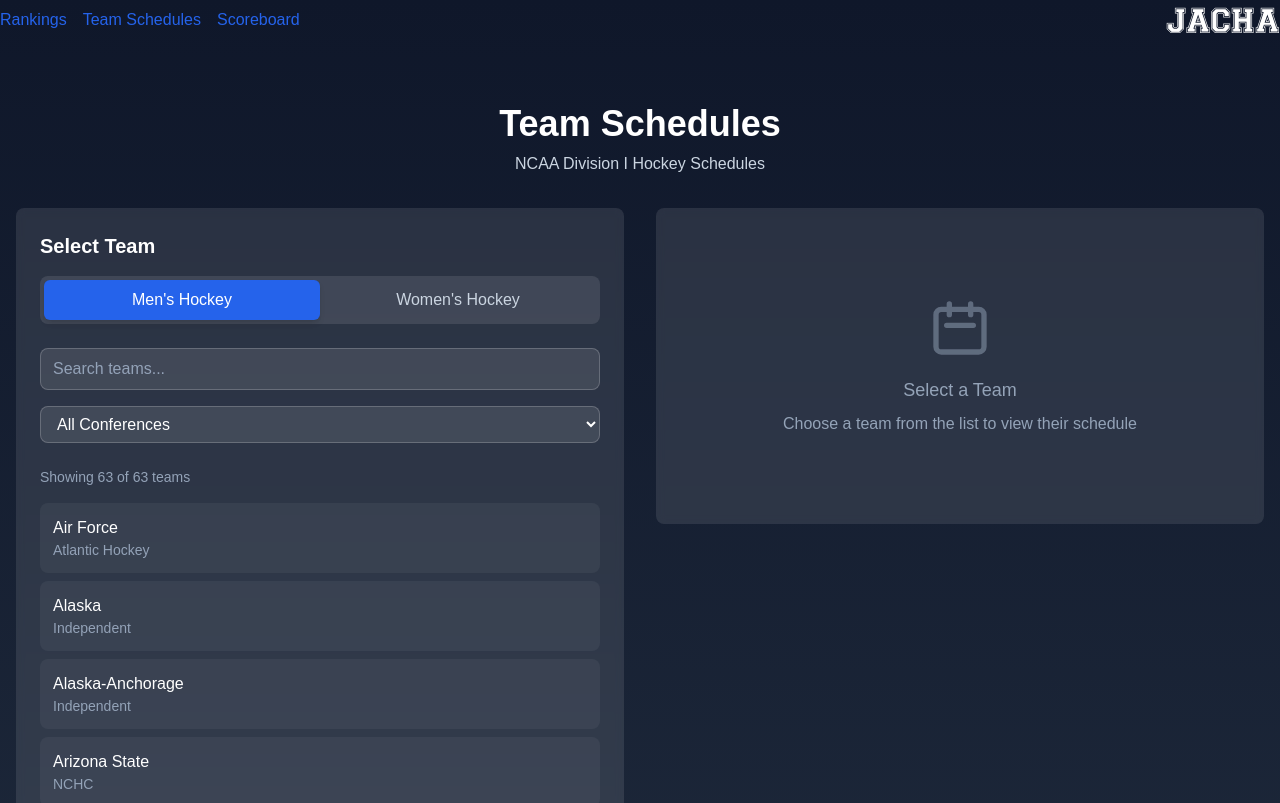
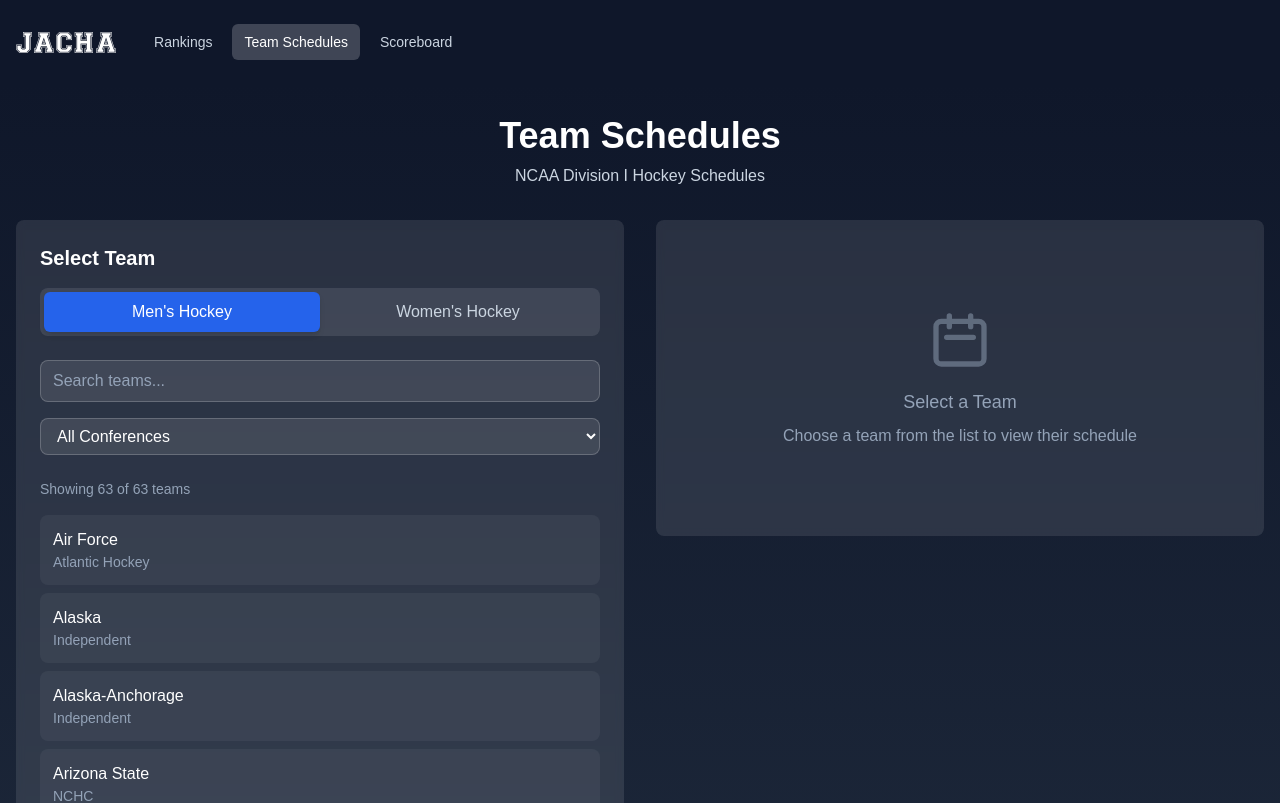
Before and after one commit to stefanlut/jacha, a Next.js app: page /teams in a window 1280 px wide. Shown: the top 803 px of the page. Built offline with nearby package versions, Linux system fonts and the light colour scheme.

Commit message:
Enhance scoreboard date handling and improve header navigation for better user experience

```diff
--- a/src/app/api/scoreboard/route.ts
+++ b/src/app/api/scoreboard/route.ts
@@ -7,18 +7,21 @@ export async function GET(request: NextRequest) {
     const gender = (searchParams.get('gender') as 'men' | 'women') || 'men';
     const dateParam = searchParams.get('date');
 
-    // Parse date parameter or use today
+    // Parse date parameter or use today. Normalize to UTC-noon to avoid timezone shifting.
     let targetDate: Date;
     if (dateParam) {
-      targetDate = new Date(dateParam);
-      if (isNaN(targetDate.getTime())) {
+      const match = dateParam.match(/^(\d{4})-(\d{2})-(\d{2})$/);
+      if (!match) {
         return NextResponse.json(
           { error: 'Invalid date format. Use YYYY-MM-DD format.' },
           { status: 400 }
         );
       }
+  const [, y, m, d] = match;
+      targetDate = new Date(Date.UTC(Number(y), Number(m) - 1, Number(d), 12, 0, 0));
     } else {
-      targetDate = new Date();
+      const now = new Date();
+      targetDate = new Date(Date.UTC(now.getUTCFullYear(), now.getUTCMonth(), now.getUTCDate(), 12, 0, 0));
     }
 
     const scoreboard = await CHNScoreboardScraper.scrapeScoreboard(targetDate, gender);
--- a/src/app/components/Header.tsx
+++ b/src/app/components/Header.tsx
@@ -1,18 +1,63 @@
 'use client';
 
 import Link from 'next/link';
+import { usePathname } from 'next/navigation';
+import { useState } from 'react';
+
+function NavLink({ href, children }: { href: string; children: React.ReactNode }) {
+  const pathname = usePathname();
+  const isActive = href === '/' ? pathname === '/' : pathname.startsWith(href);
+  const base = 'px-3 py-2 rounded-md text-sm font-medium transition-colors';
+  const active = 'bg-white/20 text-white';
+  const idle = 'text-slate-300 hover:text-white';
+  return (
+    <Link href={href} className={`${base} ${isActive ? active : idle}`}>
+      {children}
+    </Link>
+  );
+}
 
 export default function Header() {
+  const [open, setOpen] = useState(false);
+
   return (
-    <header className="mb-8 flex items-center justify-between">
-      <nav className="flex gap-4">
-        <Link href="/" className="text-blue-600 hover:text-blue-800">Rankings</Link>
-        <Link href="/teams" className="text-blue-600 hover:text-blue-800">Team Schedules</Link>
-        <Link href="/scoreboard" className="text-blue-600 hover:text-blue-800">Scoreboard</Link>
-      </nav>
-      <Link href="/" className="font-varsity text-4xl text-white no-underline">
-        JACHA
-      </Link>
+    <header className="flex items-center justify-between">
+      <div className="flex items-center gap-6">
+        <Link href="/" className="font-varsity text-3xl text-white no-underline tracking-wider">
+          JACHA
+        </Link>
+        <nav className="hidden md:flex items-center gap-2">
+          <NavLink href="/">Rankings</NavLink>
+          <NavLink href="/teams">Team Schedules</NavLink>
+          <NavLink href="/scoreboard">Scoreboard</NavLink>
+        </nav>
+      </div>
+
+      {/* Mobile menu button */}
+      <button
+        aria-label="Toggle navigation menu"
+        className="md:hidden text-slate-200 hover:text-white focus:outline-none focus:ring-2 focus:ring-white/30 rounded p-2"
+        onClick={() => setOpen(!open)}
+      >
+        <svg className="h-6 w-6" viewBox="0 0 24 24" fill="none" stroke="currentColor" strokeWidth="2" strokeLinecap="round" strokeLinejoin="round">
+          {open ? (
+            <path d="M18 6L6 18M6 6l12 12" />
+          ) : (
+            <path d="M3 6h18M3 12h18M3 18h18" />
+          )}
+        </svg>
+      </button>
+
+      {/* Mobile menu panel */}
+      {open && (
+        <div className="absolute left-0 right-0 top-16 z-50 md:hidden bg-slate-800/95 backdrop-blur border-b border-white/10">
+          <div className="container mx-auto px-4 py-3 flex flex-col gap-2">
+            <NavLink href="/" >Rankings</NavLink>
+            <NavLink href="/teams">Team Schedules</NavLink>
+            <NavLink href="/scoreboard">Scoreboard</NavLink>
+          </div>
+        </div>
+      )}
     </header>
   );
 }
--- a/src/app/components/Scoreboard.tsx
+++ b/src/app/components/Scoreboard.tsx
@@ -20,7 +20,11 @@ export default function Scoreboard({ initialDate }: ScoreboardProps) {
       setError(null);
 
       try {
-        const dateParam = selectedDate.toISOString().split('T')[0];
+        // Build YYYY-MM-DD from local date parts to avoid timezone shifting
+        const y = selectedDate.getFullYear();
+        const m = String(selectedDate.getMonth() + 1).padStart(2, '0');
+        const d = String(selectedDate.getDate()).padStart(2, '0');
+        const dateParam = `${y}-${m}-${d}`;
         const response = await fetch(`/api/scoreboard?date=${dateParam}&gender=${selectedGender}`);
 
         if (!response.ok) {
--- a/src/app/layout.tsx
+++ b/src/app/layout.tsx
@@ -2,6 +2,7 @@ import type { Metadata } from "next";
 import { varsity, geistSans, geistMono } from './fonts';
 import "./globals.css";
 import { Analytics } from "@vercel/analytics/next"
+import Header from './components/Header';
 
 export const metadata: Metadata = {
   title: "JACHA - College Hockey Rankings",
@@ -19,6 +20,9 @@ export default function RootLayout({
         className={`${geistSans.variable} ${geistMono.variable} ${varsity.variable} antialiased bg-slate-900`}
       >
         <Analytics />
+        <div className="container mx-auto px-4 py-6">
+          <Header />
+        </div>
         {children}
       </body>
     </html>
--- a/src/app/page.tsx
+++ b/src/app/page.tsx
@@ -3,11 +3,9 @@
 import { useEffect, useState } from 'react';
 import axios from 'axios';
 import * as cheerio from 'cheerio';
-import Link from 'next/link';
 
 import PollSelector from './components/PollSelector';
 import { Poll } from './types';
-import { varsity } from './fonts';
 
 const defaultPoll: Poll = {
   id: 'd-i-mens-poll',
@@ -122,14 +120,9 @@ export default function Home() {
     <div className="min-h-screen bg-gradient-to-b from-slate-900 to-slate-800 text-white">
       <div className="container mx-auto px-4 py-8">
         <header className="text-center mb-8">
-          <h1 className={`text-5xl mb-2 ${varsity.className} tracking-wider`}>JACHA</h1>
+          <h1 className="text-2xl font-semibold mb-2">USCHO Division I Hockey Rankings</h1>
           <p className="text-slate-300">Just Another College Hockey App</p>
         </header>
-
-        <nav className="mb-8 flex gap-4">
-          <Link href="/" className="text-blue-600 hover:text-blue-800">Rankings</Link>
-          <Link href="/teams" className="text-blue-600 hover:text-blue-800">Team Schedules</Link>
-        </nav>
 
         <main>
           <div className="bg-white/10 rounded-lg p-6 backdrop-blur-sm">
--- a/src/app/teams/page.tsx
+++ b/src/app/teams/page.tsx
@@ -1,7 +1,6 @@
 'use client';
 
 import { useState } from 'react';
-import Header from '@/app/components/Header';
 import TeamScheduleSelector from '@/app/components/TeamScheduleSelector';
 import TeamScheduleDisplay from '@/app/components/TeamScheduleDisplay';
 
@@ -11,7 +10,6 @@ export default function SchedulesPage() {
 
   return (
     <div className="min-h-screen bg-gradient-to-b from-slate-900 to-slate-800 text-white">
-      <Header />
       <div className="container mx-auto px-4 py-8">
         <header className="text-center mb-8">
           <h1 className="text-4xl font-bold mb-2">Team Schedules</h1>
--- a/src/app/utils/chnScoreboardScraper.ts
+++ b/src/app/utils/chnScoreboardScraper.ts
@@ -1,4 +1,5 @@
 import * as cheerio from 'cheerio';
+import type { AnyNode } from 'domhandler';
 import { CHNScoreboard, CHNScoreboardGame } from '@/app/types';
 
 export class CHNScoreboardScraper {
@@ -31,65 +32,56 @@ export class CHNScoreboardScraper {
       const html = await response.text();
       const $ = cheerio.load(html);
 
-      const games: CHNScoreboardGame[] = [];
-
-      // Look for schedule data in table rows
-      let foundTargetDate = false;
+      // Build date sections: each header (single td) with subsequent rows
+  type Section = { header: string; rows: AnyNode[] };
+      const sections: Section[] = [];
+      let current: Section | null = null;
 
       $('tr').each((_, row) => {
         const $row = $(row);
         const cells = $row.find('td');
-
-        // Check if this row contains a date header
         if (cells.length === 1) {
-          const dateText = cells.first().text().trim();
-          const targetDateStr = date.toLocaleDateString('en-US', {
-            weekday: 'long',
-            month: 'long',
-            day: 'numeric',
-            year: 'numeric'
-          });
-
-          if (dateText === targetDateStr) {
-            foundTargetDate = true;
-            console.log(`Found target date: ${targetDateStr}`);
-            return;
-          } else if (dateText.match(/^\w+, \w+ \d+, \d{4}$/)) {
-            // This is a different date, stop looking if we were in target date
-            if (foundTargetDate) {
-              foundTargetDate = false;
-            }
-            return;
+          const header = cells.first().text().replace(/\s+/g, ' ').trim();
+          if (/^\w+, \w+ \d+, \d{4}$/.test(header)) {
+            current = { header, rows: [] };
+            sections.push(current);
           }
+          return;
         }
-
-        // If we found the target date and this is a game row, parse it
-        if (foundTargetDate && cells.length >= 8) {
-          try {
-            const gameData = this.parseGameRow($, cells, date);
-            if (gameData) {
-              games.push(gameData);
-            }
-          } catch (error) {
-            console.warn('Error parsing game row:', error);
-          }
+        if (current) {
+          // Store the raw row node; we'll wrap with $ later
+          current.rows.push(row as unknown as AnyNode);
         }
       });
 
-      return {
-        date,
-        gender,
-        games,
-        lastUpdated: new Date(),
-      };
+      const targetDateStr = date.toLocaleDateString('en-US', {
+        weekday: 'long',
+        month: 'long',
+        day: 'numeric',
+        year: 'numeric',
+      });
+
+      const target = sections.find(sec => sec.header === targetDateStr);
+      const games: CHNScoreboardGame[] = [];
+      if (target) {
+        for (const rawRow of target.rows) {
+          const $row = $(rawRow);
+          const cells = $row.find('td') as cheerio.Cheerio<AnyNode>;
+          if (cells.length >= 8) {
+            const game = this.parseGameRow($, cells, date);
+            if (game) games.push(game);
+          }
+        }
+      }
+
+      return { date, gender, games, lastUpdated: new Date() };
     } catch (error) {
       console.error('Scoreboard scraping error:', error);
       throw new Error(`Failed to scrape ${gender}'s scoreboard: ${error instanceof Error ? error.message : 'Unknown error'}`);
     }
   }
 
-  // eslint-disable-next-line @typescript-eslint/no-explicit-any
-  private static parseGameRow($: cheerio.CheerioAPI, cells: cheerio.Cheerio<any>, date: Date): CHNScoreboardGame | null {
+  private static parseGameRow($: cheerio.CheerioAPI, cells: cheerio.Cheerio<AnyNode>, date: Date): CHNScoreboardGame | null {
     if (cells.length < 8) return null;
 
     try {
@@ -97,11 +89,11 @@ export class CHNScoreboardScraper {
       // [0]: Away team, [1]: Away score (if completed), [2]: "at"/"vs.", [3]: Home team,
       // [4]: Home score (if completed), [5]: empty, [6]: time/status, [7]: box score link
 
-      const awayTeam = $(cells[0]).text().trim();
-      const awayScoreText = $(cells[1]).text().trim();
-      const homeTeam = $(cells[3]).text().trim();
-      const homeScoreText = $(cells[4]).text().trim();
-      const timeText = $(cells[6]).text().trim();
+  const awayTeam = cells.eq(0).text().trim();
+  const awayScoreText = cells.eq(1).text().trim();
+  const homeTeam = cells.eq(3).text().trim();
+  const homeScoreText = cells.eq(4).text().trim();
+  const timeText = cells.eq(6).text().trim();
 
       if (!awayTeam || !homeTeam) return null;
 
```
